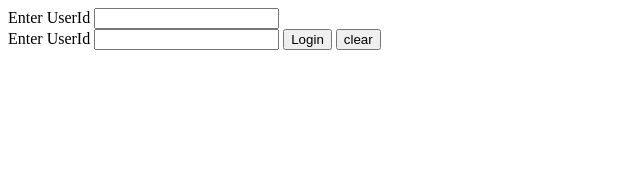
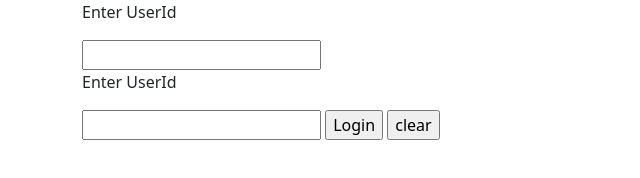
Before and after one commit to Rushikeshs96/React-30, a website: page Form/loginForm/index.html in a window 1280 px wide. Shown: the whole page, without its empty margins (0-640 px from the left). Drawn offline with nearby package versions, Linux system fonts and the light colour scheme.

Commit message:
bootrap added

```diff
--- a/Form/loginForm/index.html
+++ b/Form/loginForm/index.html
@@ -6,22 +6,29 @@
     <meta http-equiv="X-UA-Compatible" content="IE=edge">
     <meta name="viewport" content="width=device-width, initial-scale=1.0">
     <title>Login Form</title>
+    <link href="../../node_modules/bootstrap/dist/css/bootstrap.min.css" rel="stylesheet">
 </head>
 
 <body>
+    <div class="container form-container">
         <form action="">
+           <div class="mb-3">
             <label for="uid">
                 Enter UserId
             </label>
+           </div>
+           <div class="mb-3">
             <input type="text" id="uid">
             <br />
             <label for="pwd">
                 Enter UserId
             </label>
+           </div>
             <input type="text" id="pwd">
             <input type="submit" value="Login" />
             <input type="reset" value="clear">
         </form>
+    </div>
 </body>
 
 </html>
--- /dev/null
+++ b/package.json
@@ -0,0 +1,5 @@
+{
+  "dependencies": {
+    "bootstrap": "^5.3.3"
+  }
+}
```
Also changed, not shown: 1 other file. Lines whose indentation alone changed are shown as unchanged.
